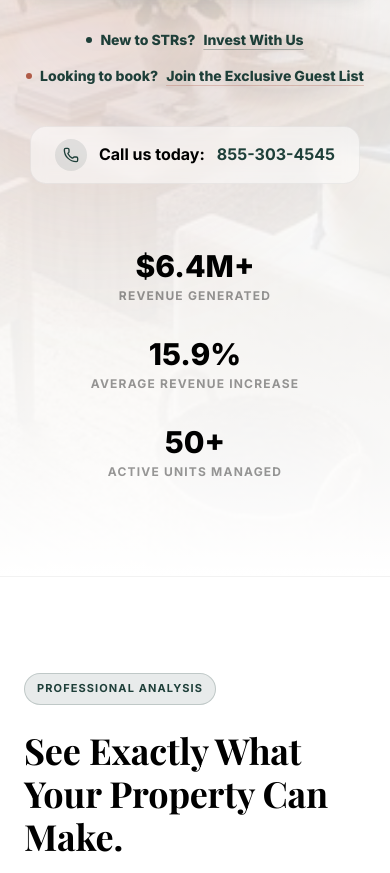
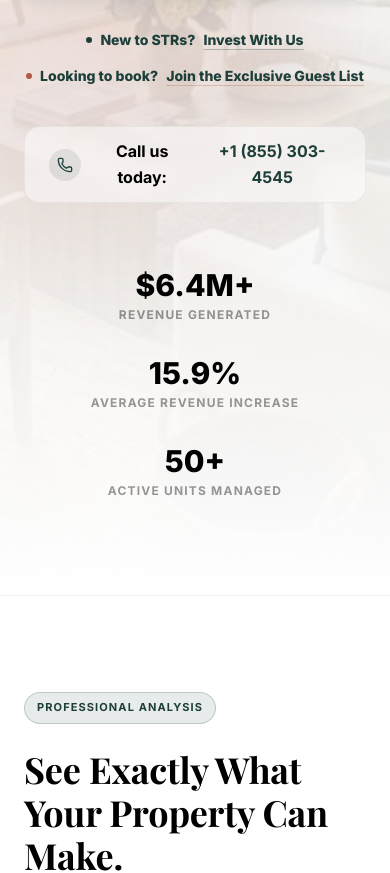
Before and after one commit to suitecapacitydev-prog/Suite-Capacity, a Next.js app: page / in a window 390 px wide. Shown: the part 1040-1913 px from the top of the page. Built offline with nearby package versions, Linux system fonts and the light colour scheme.

Commit message:
Format corporate phone number with +1 country code

```diff
--- a/src/components/layout/site-shell.tsx
+++ b/src/components/layout/site-shell.tsx
@@ -197,7 +197,7 @@ export default function RootLayout({
                         <h4 className="font-semibold mb-4">Contact</h4>
                         <p className="text-sm text-secondary-foreground">
                             info@suitecapacity.com<br />
-                            855-303-4545<br />
+                            +1 (855) 303-4545<br />
                             Central Command Center
                         </p>
                     </div>
--- a/src/components/marketing/hero.tsx
+++ b/src/components/marketing/hero.tsx
@@ -102,7 +102,7 @@ export function Hero() {
                             <div className="p-2 rounded-full bg-primary/10">
                                 <Phone className="w-4 h-4 text-primary" />
                             </div>
-                            Call us today: <span className="text-primary">855-303-4545</span>
+                            Call us today: <span className="text-primary">+1 (855) 303-4545</span>
                         </div>
                     </motion.div>
 
```
